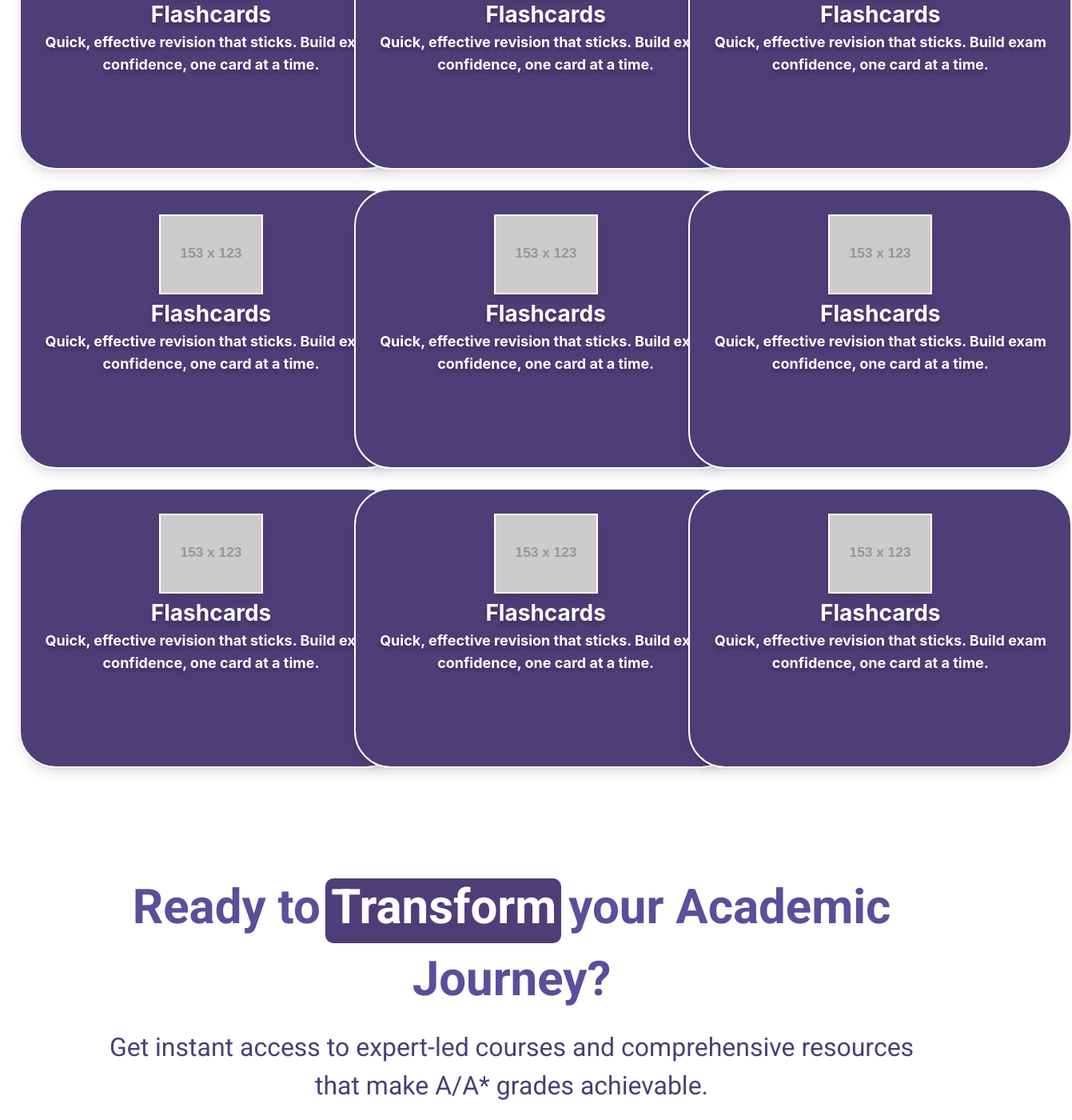
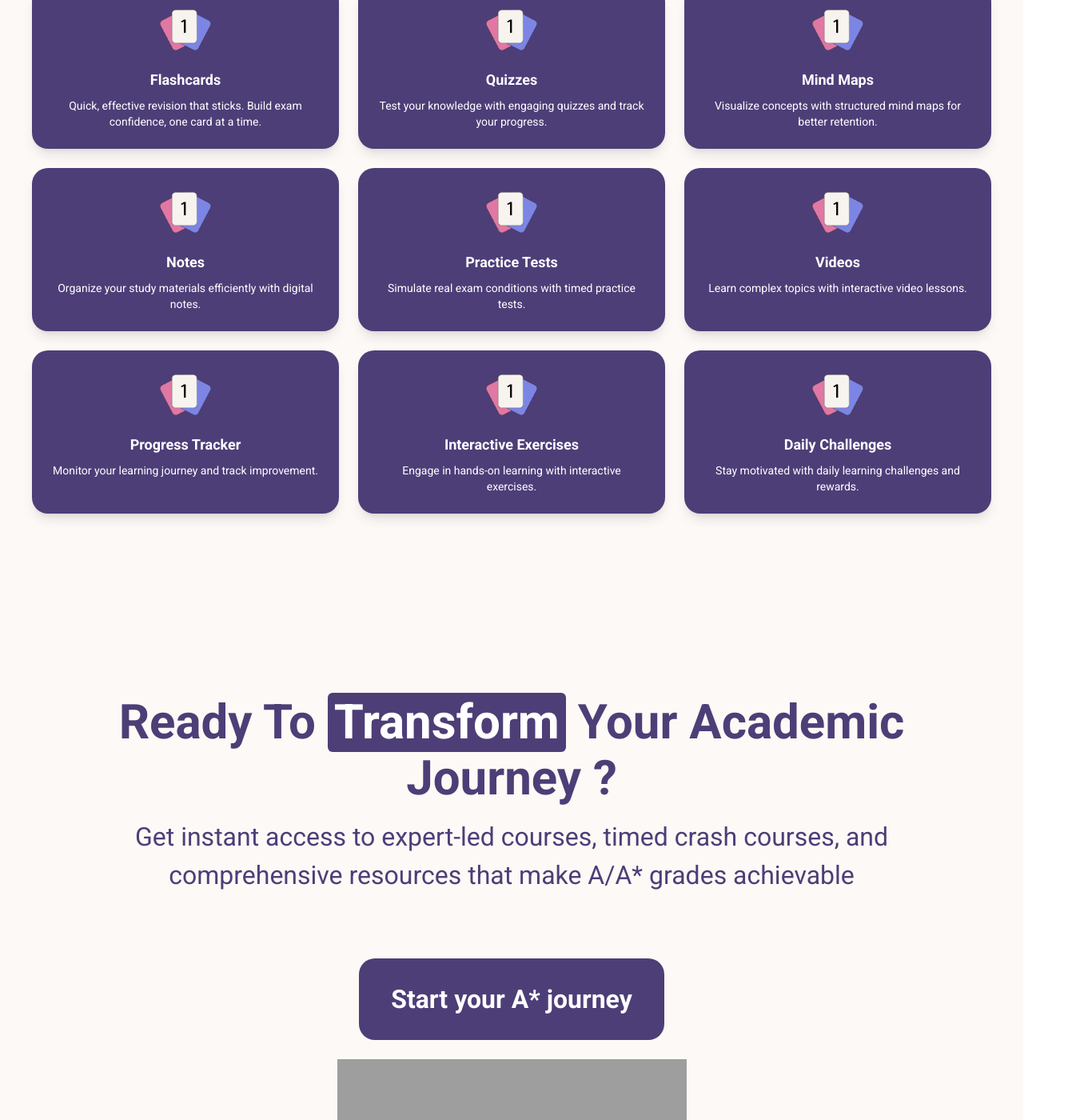
Before and after one commit to muazarif12/rootsacademy, a React (Create React App) app: page / in a window 1280 px wide. Shown: the part 5080-6480 px from the top of the page at 80% size, 1341 px wide, since content can reach past the window. Built offline with nearby package versions, Linux system fonts and the light colour scheme; grey boxes are pictures that could not be loaded.

Commit message:
flashcards testimonials and footer done

```diff
--- a/src/components/AcademicJourney.js
+++ b/src/components/AcademicJourney.js
@@ -2,20 +2,16 @@ import React from "react";
 
 const AcademicJourney = () => {
   return (
-    <div className="flex flex-col items-center justify-center text-center p-6">
+    <div className="flex flex-col items-center justify-center text-center pt-20">
       {/* Header Section */}
-      <div className="w-[295px] h-[81px] bg-[#4D3E78] relative top-[90px] right-[86px] z-[-1] rounded-[10px]"></div>
 
       {/* Main Text Section */}
       <div className="w-[1030px] h-[258px] ">
-        <h1 className="text-[60px] font-extrabold">
-          <span className="text-[#58509A]">Ready to </span>
-          <span className="text-white">Transform</span>
-          <span className="text-[#58509A]"> your Academic Journey?</span>
-        </h1>
+      <h1 className="text-[60px] font-bold text-[#4D3E77] leading-[1.1] tracking-normal">
+            Ready To <span className="bg-[#4D3E77]  text-white px-2 py-1 rounded-md inline-block">Transform</span> Your Academic Journey ?
+          </h1>
         <p className="text-[#4D3E78] text-[32px] font-light mt-4">
-          Get instant access to expert-led courses and comprehensive resources
-          that make A/A* grades achievable.
+        Get instant access to expert-led courses, timed crash courses, and comprehensive resources that make A/A* grades achievable
         </p>
       </div>
 
--- a/src/components/Flashcard.js
+++ b/src/components/Flashcard.js
@@ -1,24 +1,71 @@
-export default function Flashcards() {
-  const flashcards = Array(9).fill({
-    imgSrc: "https://placehold.co/153x123",
-    title: "Flashcards",
-    description: "Quick, effective revision that sticks. Build exam confidence, one card at a time."
-  });
+import flashcardimg from "../assets/images/flashcard.png";
+const Flashcards = () => {
+  const cards = [
+    {
+      title: "Flashcards",
+      description: "Quick, effective revision that sticks. Build exam confidence, one card at a time.",
+      imgSrc: flashcardimg
+    },
+    {
+      title: "Quizzes",
+      description: "Test your knowledge with engaging quizzes and track your progress.",
+      imgSrc: flashcardimg
+    },
+    {
+      title: "Mind Maps",
+      description: "Visualize concepts with structured mind maps for better retention.",
+      imgSrc: flashcardimg
+    },
+    {
+      title: "Notes",
+      description: "Organize your study materials efficiently with digital notes.",
+      imgSrc: flashcardimg
+    },
+    {
+      title: "Practice Tests",
+      description: "Simulate real exam conditions with timed practice tests.",
+      imgSrc: flashcardimg
+    },
+    {
+      title: "Videos",
+      description: "Learn complex topics with interactive video lessons.",
+      imgSrc: flashcardimg
+    },
+    {
+      title: "Progress Tracker",
+      description: "Monitor your learning journey and track improvement.",
+      imgSrc: flashcardimg
+    },
+    {
+      title: "Interactive Exercises",
+      description: "Engage in hands-on learning with interactive exercises.",
+      imgSrc: flashcardimg
+    },
+    {
+      title: "Daily Challenges",
+      description: "Stay motivated with daily learning challenges and rewards.",
+      imgSrc: flashcardimg
+    }
+  ];
 
   return (
-    <div className="flex justify-center pt-30 p-6"> {/* Added top padding */}
-      <div className="grid gap-6 sm:grid-cols-1 md:grid-cols-2 lg:grid-cols-3">
-        {flashcards.map((card, index) => (
-          <div key={index} className="w-[480px] h-[350px] relative flex items-center justify-center"> {/* Adjusted size */}
-            <div className="w-[480px] h-[350px] absolute bg-[#4d3e78] rounded-[46px] shadow-lg border-2 border-white" />
-            <img className="w-[130px] h-[100px] absolute top-8 shadow-lg border-2 border-white" src={card.imgSrc} alt="Flashcard" />
-            <div className="absolute top-[135px] text-center w-[440px]">
-              <span className="text-white text-[28px] font-bold font-['Inter'] [text-shadow:_0px_4px_4px_rgb(0_0_0_/_0.25)]">{card.title}<br/></span>
-              <span className="text-white text-lg font-bold font-['Inter'] [text-shadow:_0px_4px_4px_rgb(0_0_0_/_0.25)]">{card.description}<br/></span>
-            </div>
+    <section className="bg-[#fdf9f6] py-12 px-6">
+      <div className="max-w-[1200px] mx-auto grid grid-cols-1 sm:grid-cols-2 md:grid-cols-3 gap-6">
+        {cards.map((card, index) => (
+          <div key={index} className="bg-[#4D3E78] text-white p-6 rounded-[20px] shadow-lg relative flex flex-col items-center text-center font-medium font-['Roboto'] ">
+
+
+            {/* Card Image */}
+            <img src={card.imgSrc} alt={card.title} className="w-16 h-16 object-contain mb-4" />
+
+            {/* Card Content */}
+            <h3 className="text-lg font-semibold">{card.title}</h3>
+            <p className="text-sm mt-2">{card.description}</p>
           </div>
         ))}
       </div>
-    </div>
+    </section>
   );
-}
+};
+
+export default Flashcards;
--- a/src/components/Footer.js
+++ b/src/components/Footer.js
@@ -0,0 +1,46 @@
+const Footer = () => {
+    return (
+      <footer className="bg-[#f9f5f2] text-black py-10 px-6">
+        <div className="max-w-[1200px] mx-auto flex flex-col md:flex-row justify-between">
+
+          {/* Left Section - Links & Subjects */}
+          <div className="flex flex-col md:flex-row gap-16">
+
+            {/* Links */}
+            <div>
+              <h3 className="font-bold text-lg mb-3">Links</h3>
+              <ul className="space-y-2">
+                <li><a href="#" className="hover:underline">Home</a></li>
+                <li><a href="#" className="hover:underline">Login</a></li>
+                <li><a href="#" className="hover:underline">Sign up</a></li>
+                <li><a href="#" className="hover:underline">Blogs</a></li>
+              </ul>
+            </div>
+
+            {/* Subjects */}
+            <div>
+              <h3 className="font-bold text-lg mb-3">Subjects</h3>
+              <ul className="grid grid-cols-2 gap-x-6 gap-y-2">
+                <li><a href="#" className="hover:underline">Chemistry</a></li>
+                <li><a href="#" className="hover:underline">Business</a></li>
+                <li><a href="#" className="hover:underline">Physics</a></li>
+                <li><a href="#" className="hover:underline">Economics</a></li>
+                <li><a href="#" className="hover:underline">Mathematics</a></li>
+                <li><a href="#" className="hover:underline">Accounting</a></li>
+              </ul>
+            </div>
+
+          </div>
+
+          {/* Right Section - Privacy & Terms */}
+          <div className="flex justify-center md:justify-end items-end space-x-6 mt-6 md:mt-0">
+            <a href="#" className="hover:underline">Privacy Policy</a>
+            <a href="#" className="hover:underline">Terms & Conditions</a>
+          </div>
+
+        </div>
+      </footer>
+    );
+  };
+
+  export default Footer;
--- a/src/components/Testimonials2.js
+++ b/src/components/Testimonials2.js
@@ -66,21 +66,21 @@ export default function Testimonials() {
     return (
       <section className="bg-[#fdf9f6] py-20 pt-[140px] pb-[160px] relative">
         <div className="w-full max-w-[1200px] mx-auto">
-          <div className="grid grid-cols-1 md:grid-cols-2 lg:grid-cols-3 gap-2 md:gap-2">
+          <div className="grid grid-cols-1 md:grid-cols-2 lg:grid-cols-3 gap-3 md:gap-3">
             {/* Column 1 - Small, Large */}
-            <div className="flex flex-col gap-2">
+            <div className="flex flex-col gap-3">
               <TestimonialCard testimonial={testimonials[0]} />
               <TestimonialCard testimonial={testimonials[1]} />
             </div>
 
             {/* Column 2 - Large, Small */}
-            <div className="flex flex-col gap-2">
+            <div className="flex flex-col gap-3">
               <TestimonialCard testimonial={testimonials[3]} />
               <TestimonialCard testimonial={testimonials[2]} />
             </div>
 
             {/* Column 3 - Small, Large */}
-            <div className="flex flex-col gap-2">
+            <div className="flex flex-col gap-3">
               <TestimonialCard testimonial={testimonials[4]} />
               <TestimonialCard testimonial={testimonials[5]} />
             </div>
@@ -88,7 +88,7 @@ export default function Testimonials() {
 
           {/* View All Button */}
           <div className="flex justify-center mt-10">
-          <button className="mt-10 sm:mt-0 bg-purple-300 text-purple-900 font-semibold px-6 py-3 rounded-lg transform transition-all duration-300 hover:scale-105 hover:brightness-110">
+          <button className="mt-10 sm:mt-5 bg-purple-300 text-purple-900 font-semibold px-6 py-3 rounded-lg transform transition-all duration-300 hover:scale-105 hover:brightness-110">
           View all
         </button>
           </div>
@@ -99,8 +99,8 @@ export default function Testimonials() {
     const TestimonialCard = ({ testimonial }) => {
       return (
         <div
-          style={{ backgroundColor: testimonial.bgColor, borderColor: testimonial.borderColor }}
-          className="relative p-6 rounded-[27px] border shadow-lg w-full max-w-[400px] mx-auto md:mx-0"
+          style={{ backgroundColor: testimonial.bgColor, borderColor: testimonial.borderColor+"80" }}
+          className="relative p-6 rounded-[20px] border shadow-lg w-full max-w-[400px] mx-auto md:mx-0"
         >
           {/* Quote Icon */}
           <FaQuoteLeft
@@ -109,7 +109,7 @@ export default function Testimonials() {
           />
 
           {/* Text Content */}
-          <div className="h-full flex items-center justify-center text-base md:text-md lg:text-lg sm:text-sm font-semibold font-['Roboto'] pb-16 pt-5 px-3 text-left"
+          <div className="h-full flex items-center justify-center text-base md:text-medium lg:text-lg sm:text-sm font-medium font-['Roboto'] pb-16 pt-5 px-3 text-left"
             style={{ color: testimonial.borderColor }}
           >
             "{testimonial.text}"
--- a/src/pages/Home.js
+++ b/src/pages/Home.js
@@ -10,10 +10,11 @@ import Flashcard from "../components/Flashcard";
 import AcademicJourney from "../components/AcademicJourney";
 import Testimonials2 from "../components/Testimonials2";
 import GotQuestions from "../components/GotQuestions";
+import Footer from "../components/Footer";
 const Home = () => {
   return (
-    <div className="min-h-screen">
-      <div className="bg-[#FDF9F6] pb-20">  {/* Added extra padding to bottom */}
+    <div className="min-h-screen  bg-[#FDF9F6]" >
+      <div className=" pb-20">  {/* Added extra padding to bottom */}
         <HeroSection />
         <SubjectButtons />
         <CoursePreview />
@@ -27,10 +28,17 @@ const Home = () => {
       {/* New Features Section */}
       <FeaturesSection />
       <LiveInteractiveSection />
-      <Flashcard/>
-      <AcademicJourney/>
-      <Testimonials2/>
+      <div className="pt-24">
+        <Flashcard/>
+      </div>
+      <div className="pt-24">
+        <AcademicJourney/>
+      </div>
+      <div className="pt-24">
+        <Testimonials2/>
+      </div>
       <GotQuestions/>
+      <Footer/>
 
 
 
```
Also changed, not shown: src/assets/images/flashcard.png (added).
